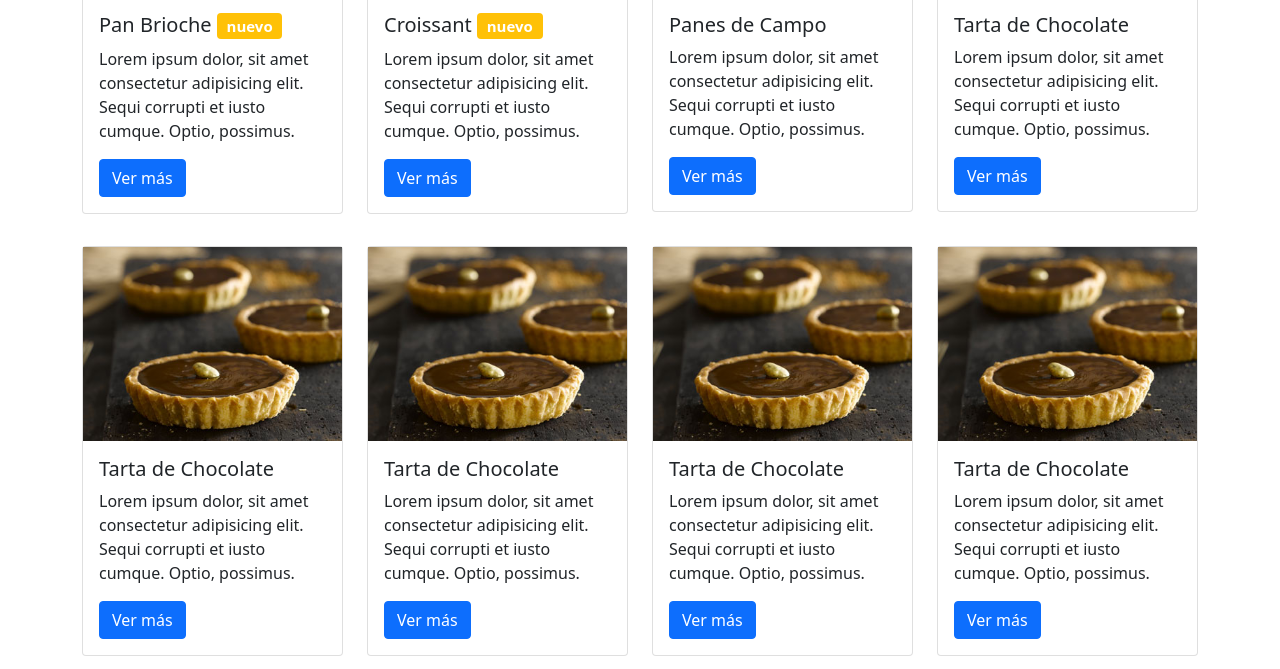
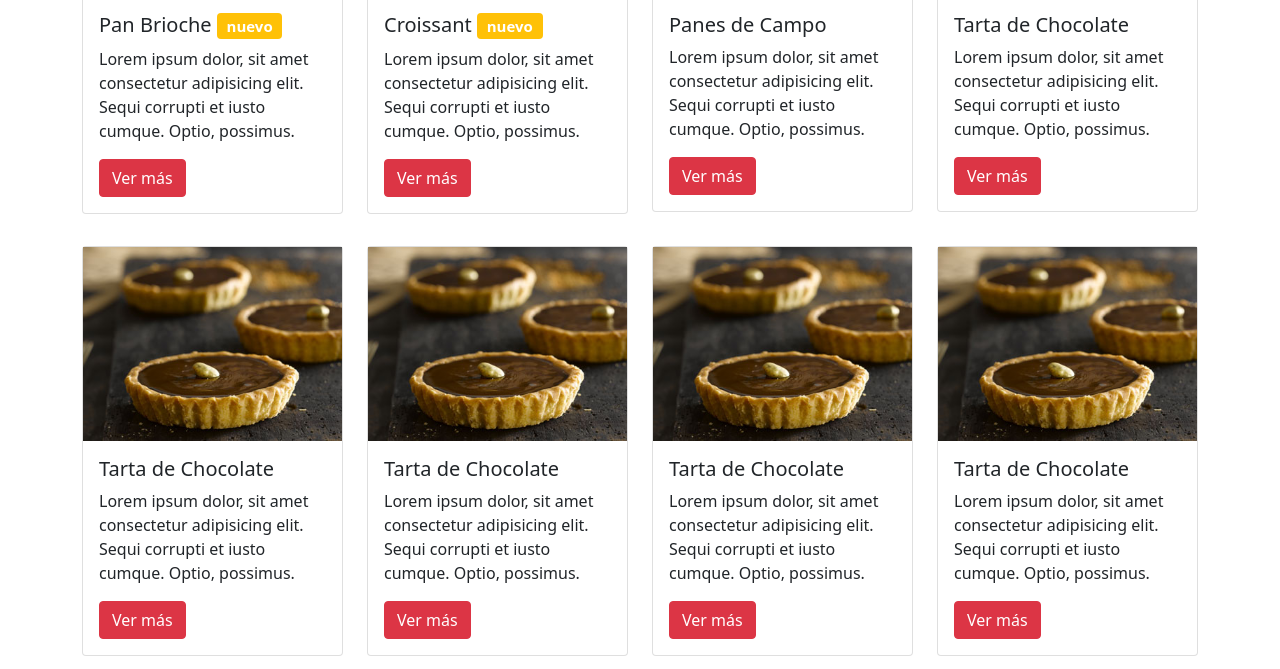
Before and after one commit to gallardoasen/panaderiacocu16i, a plain HTML site: page pages/producto.html in a window 1280 px wide. Shown: the part 484-1153 px from the top of the page. Drawn offline with Linux system fonts and the light colour scheme.

Commit message:
se cambio los colores de los botones de las card

```diff
--- a/pages/producto.html
+++ b/pages/producto.html
@@ -66,7 +66,7 @@
                             <h5 class="card-title">Pan Brioche <span class="badge bg-warning">nuevo</span></h5>
                             <p class="card-text">Lorem ipsum dolor, sit amet consectetur adipisicing elit. Sequi
                                 corrupti et iusto cumque. Optio, possimus.</p>
-                            <a class="btn btn-primary" href="#">Ver más</a>
+                            <a class="btn btn-danger" href="#">Ver más</a>
                         </div>
                     </div>
                 </div>
@@ -77,7 +77,7 @@
                             <h5 class="card-title">Croissant <span class="badge bg-warning">nuevo</span></h5>
                             <p class="card-text">Lorem ipsum dolor, sit amet consectetur adipisicing elit. Sequi
                                 corrupti et iusto cumque. Optio, possimus.</p>
-                            <button class="btn btn-primary" type="button" data-bs-target="#modalProducto"
+                            <button class="btn btn-danger" type="button" data-bs-target="#modalProducto"
                                 data-bs-toggle="modal">Ver más</button>
                         </div>
                     </div>
@@ -89,7 +89,7 @@
                             <h5 class="card-title">Panes de Campo</h5>
                             <p class="card-text">Lorem ipsum dolor, sit amet consectetur adipisicing elit. Sequi
                                 corrupti et iusto cumque. Optio, possimus.</p>
-                            <button class="btn btn-primary" type="button" data-bs-target="#modalProducto"
+                            <button class="btn btn-danger" type="button" data-bs-target="#modalProducto"
                                 data-bs-toggle="modal">Ver más</button>
                         </div>
                     </div>
@@ -101,7 +101,7 @@
                             <h5 class="card-title">Tarta de Chocolate</h5>
                             <p class="card-text">Lorem ipsum dolor, sit amet consectetur adipisicing elit. Sequi
                                 corrupti et iusto cumque. Optio, possimus.</p>
-                            <button class="btn btn-primary" type="button" data-bs-target="#modalTartaChocolate"
+                            <button class="btn btn-danger" type="button" data-bs-target="#modalTartaChocolate"
                                 data-bs-toggle="modal">Ver más</button>
                         </div>
                     </div>
@@ -113,7 +113,7 @@
                             <h5 class="card-title">Tarta de Chocolate</h5>
                             <p class="card-text">Lorem ipsum dolor, sit amet consectetur adipisicing elit. Sequi
                                 corrupti et iusto cumque. Optio, possimus.</p>
-                            <button class="btn btn-primary" type="button" data-bs-target="#modalTartaChocolate"
+                            <button class="btn btn-danger" type="button" data-bs-target="#modalTartaChocolate"
                                 data-bs-toggle="modal">Ver más</button>
                         </div>
                     </div>
@@ -125,7 +125,7 @@
                             <h5 class="card-title">Tarta de Chocolate</h5>
                             <p class="card-text">Lorem ipsum dolor, sit amet consectetur adipisicing elit. Sequi
                                 corrupti et iusto cumque. Optio, possimus.</p>
-                            <button class="btn btn-primary" type="button" data-bs-target="#modalTartaChocolate"
+                            <button class="btn btn-danger" type="button" data-bs-target="#modalTartaChocolate"
                                 data-bs-toggle="modal">Ver más</button>
                         </div>
                     </div>
@@ -137,7 +137,7 @@
                             <h5 class="card-title">Tarta de Chocolate</h5>
                             <p class="card-text">Lorem ipsum dolor, sit amet consectetur adipisicing elit. Sequi
                                 corrupti et iusto cumque. Optio, possimus.</p>
-                            <button class="btn btn-primary" type="button" data-bs-target="#modalTartaChocolate"
+                            <button class="btn btn-danger" type="button" data-bs-target="#modalTartaChocolate"
                                 data-bs-toggle="modal">Ver más</button>
                         </div>
                     </div>
@@ -149,7 +149,7 @@
                             <h5 class="card-title">Tarta de Chocolate</h5>
                             <p class="card-text">Lorem ipsum dolor, sit amet consectetur adipisicing elit. Sequi
                                 corrupti et iusto cumque. Optio, possimus.</p>
-                            <button class="btn btn-primary" type="button" data-bs-target="#modalTartaChocolate"
+                            <button class="btn btn-danger" type="button" data-bs-target="#modalTartaChocolate"
                                 data-bs-toggle="modal">Ver más</button>
                         </div>
                     </div>
```
